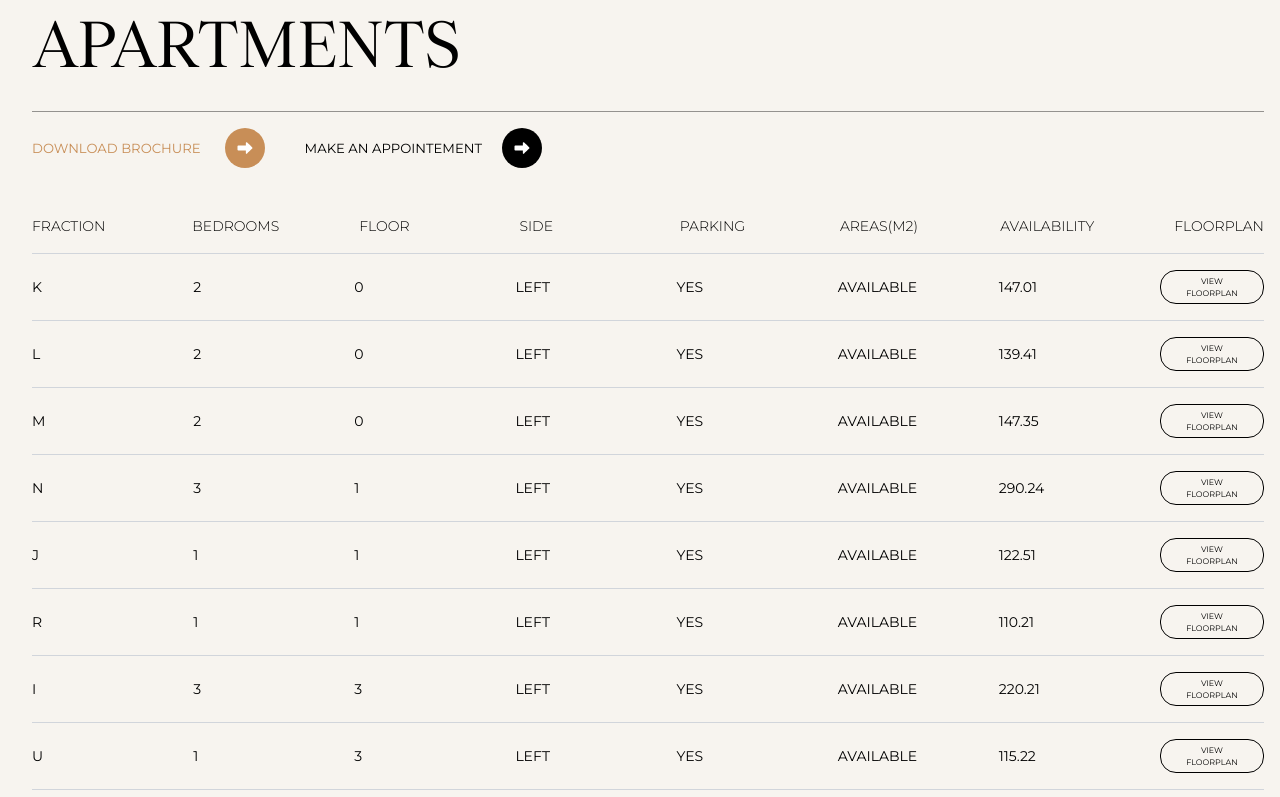
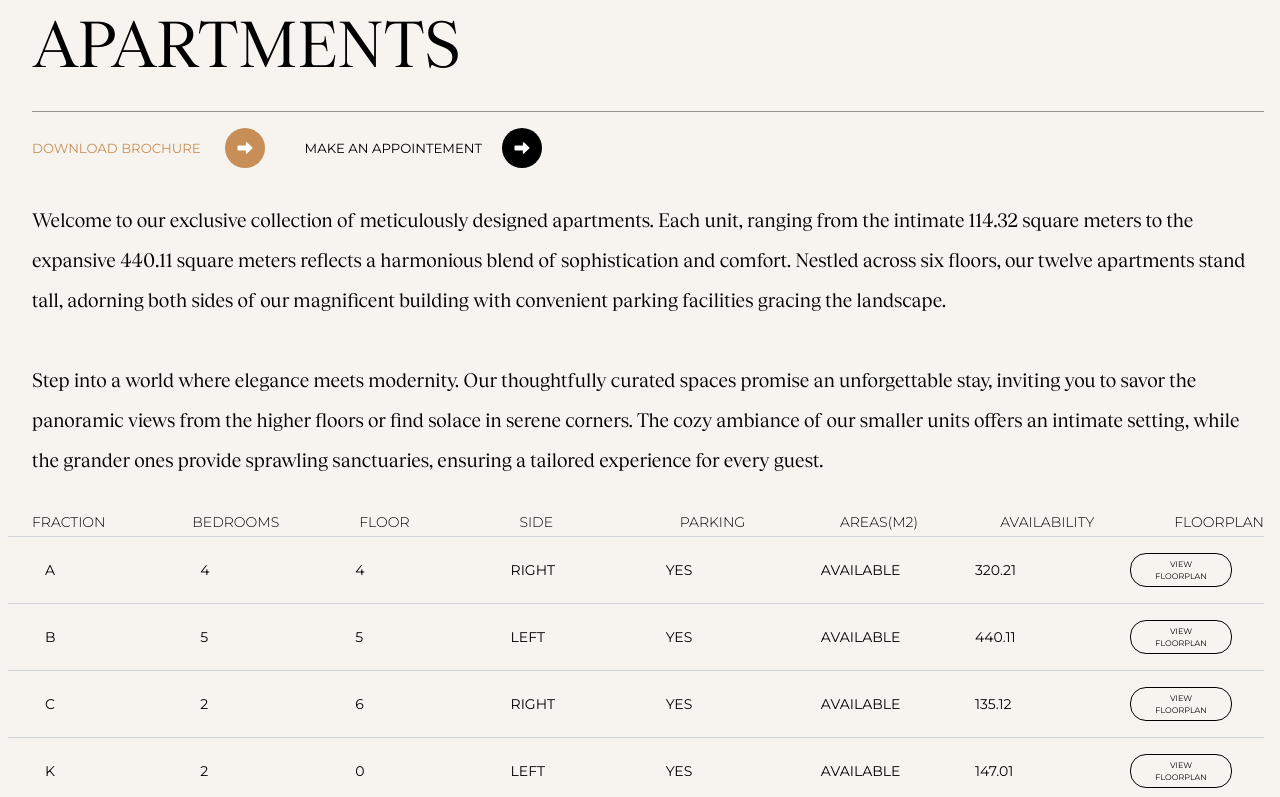
Before and after one commit to DjurovicAleksandar/luxuryhotel, a React (Vite) app: page / in a window 1280 px wide. Shown: the part 3881-4678 px from the top of the page. Built offline with nearby package versions, Linux system fonts and the light colour scheme; a web font is replaced by a local one.

Commit message:
Fixing avaiblity

```diff
--- a/src/components/Availability.jsx
+++ b/src/components/Availability.jsx
@@ -10,99 +10,6 @@ function Availability({ onIsActive }) {
   const isInView = useInView(ref);
   const controls = useAnimation();
 
-  const aparmentList = [
-    {
-      fraction: "K",
-      beedrooms: 2,
-      floor: 0,
-      side: "left",
-      parking: "yes",
-      availability: "available",
-      area: 147.01,
-      floorplan: "https://imgur.com/a/qO7Aix5",
-    },
-    {
-      fraction: "L",
-      beedrooms: 2,
-      floor: 0,
-      side: "left",
-      parking: "yes",
-      availability: "available",
-      area: 139.41,
-      floorplan: "https://imgur.com/a/qO7Aix5",
-    },
-    {
-      fraction: "M",
-      beedrooms: 2,
-      floor: 0,
-      side: "left",
-      parking: "yes",
-      availability: "available",
-      area: 147.35,
-      floorplan: "https://imgur.com/a/qO7Aix5",
-    },
-    {
-      fraction: "N",
-      beedrooms: 3,
-      floor: 1,
-      side: "left",
-      parking: "yes",
-      availability: "available",
-      area: 290.24,
-      floorplan: "https://imgur.com/a/qO7Aix5",
-    },
-    {
-      fraction: "J",
-      beedrooms: 1,
-      floor: 1,
-      side: "left",
-      parking: "yes",
-      availability: "available",
-      area: 122.51,
-      floorplan: "https://imgur.com/a/qO7Aix5",
-    },
-    {
-      fraction: "R",
-      beedrooms: 1,
-      floor: 1,
-      side: "left",
-      parking: "yes",
-      availability: "available",
-      area: 110.21,
-      floorplan: "https://imgur.com/a/qO7Aix5",
-    },
-    {
-      fraction: "I",
-      beedrooms: 3,
-      floor: 3,
-      side: "left",
-      parking: "yes",
-      availability: "available",
-      area: 220.21,
-      floorplan: "https://imgur.com/a/qO7Aix5",
-    },
-    {
-      fraction: "U",
-      beedrooms: 1,
-      floor: 3,
-      side: "left",
-      parking: "yes",
-      availability: "available",
-      area: 115.22,
-      floorplan: "https://imgur.com/a/qO7Aix5",
-    },
-    {
-      fraction: "E",
-      beedrooms: 1,
-      floor: 3,
-      side: "right",
-      parking: "yes",
-      availability: "available",
-      area: 114.32,
-      floorplan: "https://imgur.com/a/qO7Aix5",
-    },
-  ];
-
   useEffect(() => {
     if (isInView) {
       controls.start("visible");
@@ -110,7 +17,7 @@ function Availability({ onIsActive }) {
     } else {
       controls.start("hidden");
     }
-  }, [isInView, controls]);
+  }, [isInView, controls, onIsActive]);
 
   return (
     <section
@@ -144,68 +51,24 @@ function Availability({ onIsActive }) {
           <Button color="black" onMouseClick={() => {}}></Button>
         </div>
       </div>
-      <ul>
-        <div className="w-full flex  justify-between items-start text-[10px] lg:text-[14px] py-4 lg:gap-[5rem]">
-          <p className="uppercase font-light w-[25%] ">fraction</p>
-          <p className="uppercase font-light w-[25%] ">bedrooms</p>
-          {window.innerWidth >= 1024 && (
-            <>
-              <p className="uppercase font-light w-[25%] ">floor</p>
-              <p className="uppercase font-light w-[25%] ">side</p>
-              <p className="uppercase font-light w-[25%] ">parking</p>
-            </>
-          )}
-          <p className="uppercase font-light w-[25%] ">areas(m2)</p>
-          {window.innerWidth >= 1024 && (
-            <p className="uppercase font-light w-[25%] ">availability</p>
-          )}
-          <p className="uppercase font-light w-[25%] ">floorplan</p>
-        </div>
-        {aparmentList.map(
-          (
-            {
-              fraction,
-              beedrooms,
-              area,
-              floorplan,
-              floor,
-              side,
-              parking,
-              availability,
-            },
-            i
-          ) => {
-            return (
-              <div
-                key={i + area}
-                className={`w-full flex items-center justify-between border-gray-300 border-[1px] lg:text-[14px] border-x-0 border-b-0 py-4 ${
-                  i == aparmentList.length - 1 && "border-b-[1px]"
-                }`}
-              >
-                <p className="w-[25%] lg:w-full">{fraction}</p>
-                <p className="w-[25%] lg:w-full">{beedrooms}</p>
-                {window.innerWidth >= 1024 && (
-                  <>
-                    <p className="w-[25%] lg:w-full">{floor}</p>
-                    <p className="w-[25%] lg:w-full uppercase">{side}</p>
-                    <p className="w-[25%] lg:w-full uppercase">{parking}</p>
-                    <p className="w-[25%] lg:w-full uppercase">
-                      {availability}
-                    </p>
-                  </>
-                )}
-                <p className="w-[25%] lg:w-full">{area}</p>
-                <button
-                  onClick={() => window.open(floorplan, "_blank")}
-                  className="w-[25%] lg:w-[42%]  uppercase text-[8px] px-5 py-1 border-black border-[1px] rounded-2xl hover:bg-black hover:text-white duration-200 ease-linear cursor-pointer"
-                >
-                  {window.innerWidth <= 1024 ? "View" : "View floorplan"}
-                </button>
-              </div>
-            );
-          }
-        )}
-      </ul>
+      <div>
+        <p className=" prism leading-8  lg:leading-10 text-[1.2em]  pointer-events-none">
+          Welcome to our exclusive collection of meticulously designed
+          apartments. Each unit, ranging from the intimate 114.32 square meters
+          to the expansive 440.11 square meters reflects a harmonious blend of
+          sophistication and comfort. Nestled across six floors, our twelve
+          apartments stand tall, adorning both sides of our magnificent building
+          with convenient parking facilities gracing the landscape.
+          <br />
+          <br />
+          Step into a world where elegance meets modernity. Our thoughtfully
+          curated spaces promise an unforgettable stay, inviting you to savor
+          the panoramic views from the higher floors or find solace in serene
+          corners. The cozy ambiance of our smaller units offers an intimate
+          setting, while the grander ones provide sprawling sanctuaries,
+          ensuring a tailored experience for every guest.
+        </p>
+      </div>
     </section>
   );
 }
--- a/src/components/Inquire.jsx
+++ b/src/components/Inquire.jsx
@@ -39,6 +39,96 @@ function Inquire({ onIsActive }) {
       area: 135.12,
       floorplan: "https://imgur.com/a/qO7Aix5",
     },
+    {
+      fraction: "K",
+      beedrooms: 2,
+      floor: 0,
+      side: "left",
+      parking: "yes",
+      availability: "available",
+      area: 147.01,
+      floorplan: "https://imgur.com/a/qO7Aix5",
+    },
+    {
+      fraction: "L",
+      beedrooms: 2,
+      floor: 0,
+      side: "left",
+      parking: "yes",
+      availability: "available",
+      area: 139.41,
+      floorplan: "https://imgur.com/a/qO7Aix5",
+    },
+    {
+      fraction: "M",
+      beedrooms: 2,
+      floor: 0,
+      side: "left",
+      parking: "yes",
+      availability: "available",
+      area: 147.35,
+      floorplan: "https://imgur.com/a/qO7Aix5",
+    },
+    {
+      fraction: "N",
+      beedrooms: 3,
+      floor: 1,
+      side: "left",
+      parking: "yes",
+      availability: "available",
+      area: 290.24,
+      floorplan: "https://imgur.com/a/qO7Aix5",
+    },
+    {
+      fraction: "J",
+      beedrooms: 1,
+      floor: 1,
+      side: "left",
+      parking: "yes",
+      availability: "available",
+      area: 122.51,
+      floorplan: "https://imgur.com/a/qO7Aix5",
+    },
+    {
+      fraction: "R",
+      beedrooms: 1,
+      floor: 1,
+      side: "left",
+      parking: "yes",
+      availability: "available",
+      area: 110.21,
+      floorplan: "https://imgur.com/a/qO7Aix5",
+    },
+    {
+      fraction: "I",
+      beedrooms: 3,
+      floor: 3,
+      side: "left",
+      parking: "yes",
+      availability: "available",
+      area: 220.21,
+      floorplan: "https://imgur.com/a/qO7Aix5",
+    },
+    {
+      fraction: "U",
+      beedrooms: 1,
+      floor: 3,
+      side: "left",
+      parking: "yes",
+      availability: "available",
+      area: 115.22,
+      floorplan: "https://imgur.com/a/qO7Aix5",
+    },
+    {
+      fraction: "E",
+      beedrooms: 1,
+      floor: 3,
+      side: "right",
+      parking: "yes",
+      availability: "available",
+      area: 114.32,
+      floorplan: "https://imgur.com/a/qO7Aix5",
+    },
   ];
 
   useEffect(() => {
@@ -51,7 +141,25 @@ function Inquire({ onIsActive }) {
   }, [isInView, controls, onIsActive]);
   return (
     <>
-      {/* <div className="w-screen p-4 lg:pl-2 -translate-y-[33px]  lg:-translate-y-[29px]">
+      <ul>
+        <div className="w-full flex  justify-between items-start text-[10px] lg:text-[14px] py-4 lg:gap-[5rem] p-4 lg:pl-8">
+          <p className="uppercase font-light w-[25%] ">fraction</p>
+          <p className="uppercase font-light w-[25%] ">bedrooms</p>
+          {window.innerWidth >= 1024 && (
+            <>
+              <p className="uppercase font-light w-[25%] ">floor</p>
+              <p className="uppercase font-light w-[25%] ">side</p>
+              <p className="uppercase font-light w-[25%] ">parking</p>
+            </>
+          )}
+          <p className="uppercase font-light w-[25%] ">areas(m2)</p>
+          {window.innerWidth >= 1024 && (
+            <p className="uppercase font-light w-[25%] ">availability</p>
+          )}
+          <p className="uppercase font-light w-[25%] ">floorplan</p>
+        </div>
+      </ul>
+      <div className="w-screen p-4 lg:pl-2 -translate-y-[33px]  lg:-translate-y-[29px]">
         {aparmentList.map(
           (
             {
@@ -69,7 +177,7 @@ function Inquire({ onIsActive }) {
             return (
               <div
                 key={i + area}
-                className={`w-full flex items-center justify-between border-gray-300 border-[1px] border-x-0 border-b-0 py-4 text-[14px] ${
+                className={`w-full flex items-center justify-between border-gray-300 border-[1px] border-x-0 border-b-0 py-4 text-[14px]  p-4 lg:pl-8 ${
                   i == aparmentList.length - 1 && "border-b-[1px]"
                 }`}
               >
@@ -96,7 +204,7 @@ function Inquire({ onIsActive }) {
             );
           }
         )}
-      </div> */}
+      </div>
       <section
         ref={ref}
         id="inquire"
```
Also changed, not shown: src/components/Location.jsx (+0 -12 lines).
